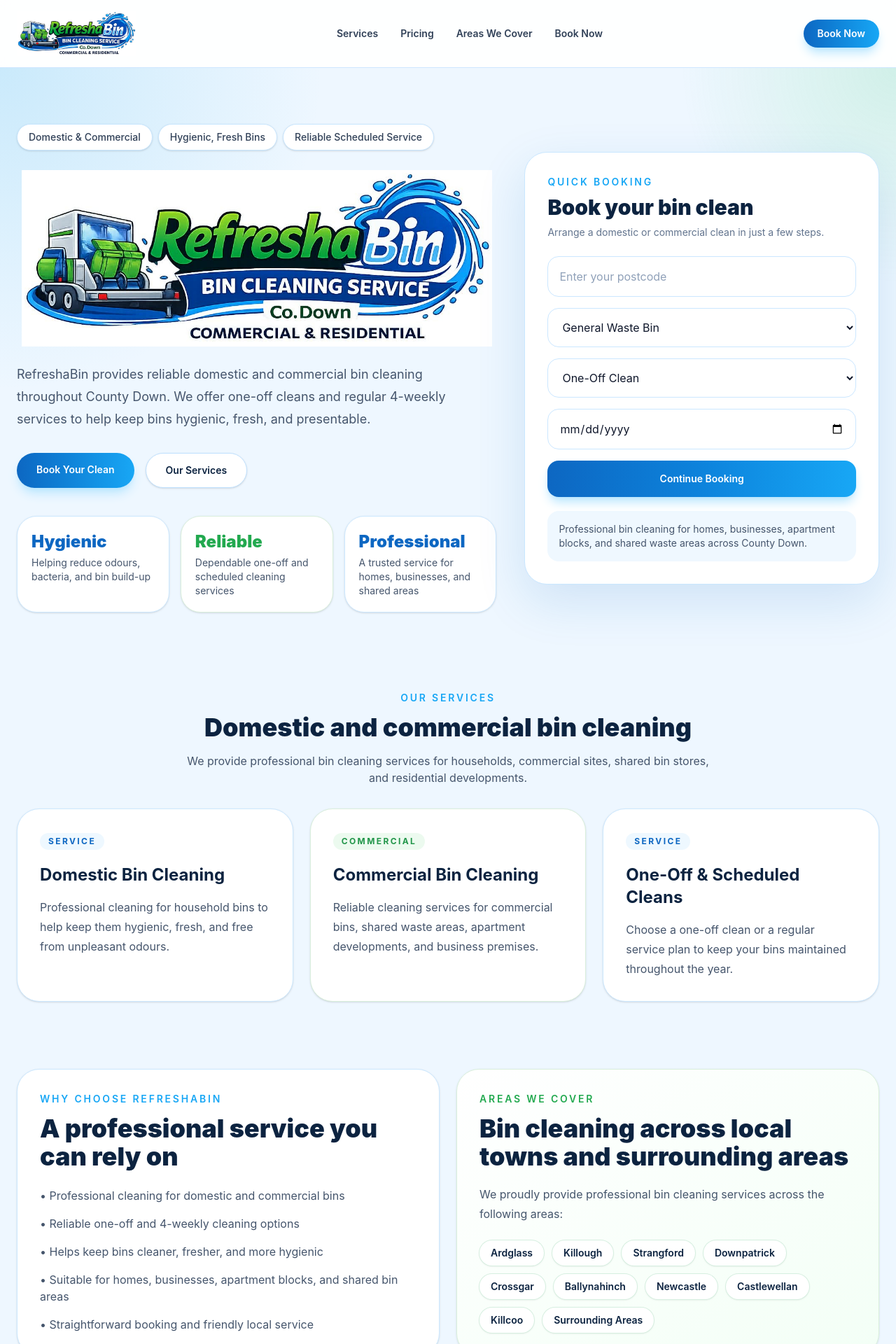
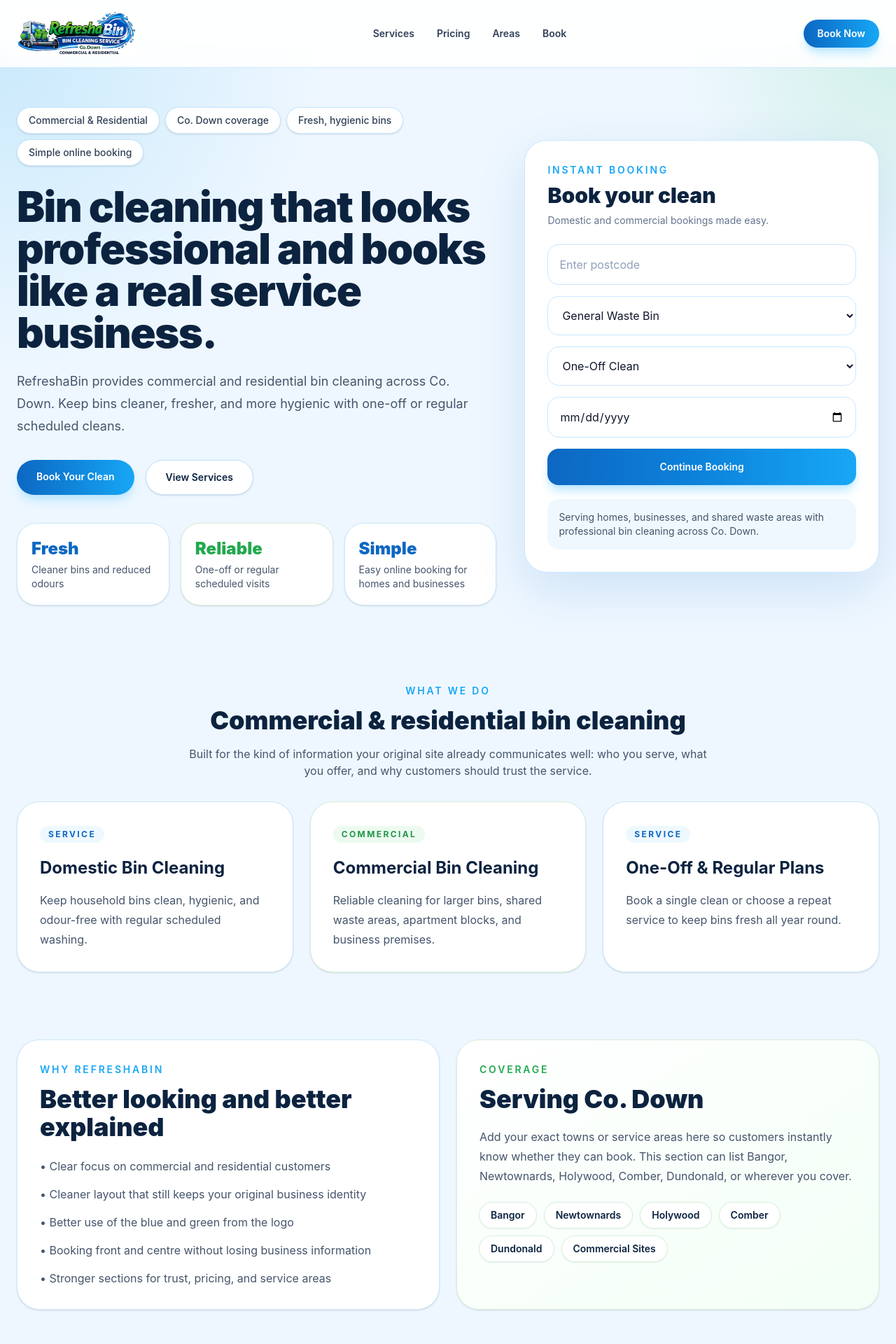
Before and after one commit to MaviUK/refreshabin, a React (Vite) app: page / in a window 1280 px wide. Shown: the top 1920 px of the page at 70% size. Built offline with nearby package versions, Linux system fonts and the light colour scheme.

Commit message:
Refactor App component for clarity and updates
Updated service descriptions, highlights, and pricing details. Improved layout and text for better clarity and user engagement.

```diff
--- a/src/App.jsx
+++ b/src/App.jsx
@@ -1,44 +1,16 @@
-export default function App() {
-  const services = [
-    {
-      title: "Domestic Bin Cleaning",
-      text: "Professional cleaning for household bins to help keep them hygienic, fresh, and free from unpleasant odours.",
-    },
-    {
-      title: "Commercial Bin Cleaning",
-      text: "Reliable cleaning services for commercial bins, shared waste areas, apartment developments, and business premises.",
-    },
-    {
-      title: "One-Off & Scheduled Cleans",
-      text: "Choose a one-off clean or a regular service plan to keep your bins maintained throughout the year.",
-    },
-  ];
+export default function App() { const services = [ { title: "Domestic Bin Cleaning", text: "Keep household bins clean, hygienic, and odour-free with regular scheduled washing.", }, { title: "Commercial Bin Cleaning", text: "Reliable cleaning for larger bins, shared waste areas, apartment blocks, and business premises.", }, { title: "One-Off & Regular Plans", text: "Book a single clean or choose a repeat service to keep bins fresh all year round.", }, ];
 
-  const highlights = [
-    "Domestic & Commercial",
-    "Hygienic, Fresh Bins",
-    "Reliable Scheduled Service",
-  ];
+const highlights = [ "Commercial & Residential", "Co. Down coverage", "Fresh, hygienic bins", "Simple online booking", ];
 
-  const pricing = [
-    { title: "One-Off Clean", price: "£15", note: "A convenient single clean for bins that need freshened up" },
-    { title: "4 Weekly Service", price: "£5", note: "Our most popular regular cleaning option" },
-    { title: "Commercial Quote", price: "Custom", note: "Tailored pricing for larger sites and business needs" },
-  ];
+const pricing = [ { title: "One-Off Clean", price: "£6", note: "Ideal for a one-time freshen up" }, { title: "4 Weekly Plan", price: "£5", note: "Best value recurring clean" }, { title: "Commercial Quote", price: "Custom", note: "Tailored for larger sites" }, ];
 
-  return (
-    <div className="min-h-screen bg-[#eef7ff] pb-24 text-slate-900 md:pb-0">
-      <header className="sticky top-0 z-20 border-b border-[#cfe7ff] bg-white/90 backdrop-blur">
-        <div className="mx-auto flex max-w-7xl items-center justify-between px-6 py-4">
-          <div className="flex items-center gap-4">
-            <img src="/logo.jpeg" alt="RefreshaBin logo" className="h-14 w-full sm:h-16" />
-          </div>
+return ( <div className="min-h-screen bg-[#eef7ff] text-slate-900"> <header className="sticky top-0 z-20 border-b border-[#cfe7ff] bg-white/90 backdrop-blur"> <div className="mx-auto flex max-w-7xl items-center justify-between px-6 py-4"> <div className="flex items-center gap-4"> <img src="/logo.jpeg" alt="RefreshaBin logo" className="h-14 w-auto sm:h-16" /> </div>
 
 <nav className="hidden items-center gap-8 text-sm font-semibold text-slate-700 md:flex">
         <a href="#services" className="transition hover:text-[#0b67c2]">Services</a>
         <a href="#pricing" className="transition hover:text-[#0b67c2]">Pricing</a>
-            <a href="#areas" className="transition hover:text-[#0b67c2]">Areas We Cover</a>
-            <a href="#book" className="transition hover:text-[#0b67c2]">Book Now</a>
+        <a href="#areas" className="transition hover:text-[#0b67c2]">Areas</a>
+        <a href="#book" className="transition hover:text-[#0b67c2]">Book</a>
       </nav>
 
       <a
@@ -50,12 +22,12 @@ export default function App() {
     </div>
   </header>
 
-      <section className="relative overflow-hidden">
+  <section className="relative overflow-hidden -mt-6">
     <div className="absolute inset-0 bg-[radial-gradient(circle_at_top_right,_rgba(34,197,94,0.14),_transparent_20%),radial-gradient(circle_at_top_left,_rgba(14,165,233,0.16),_transparent_30%)]" />
 
     <div className="relative mx-auto grid max-w-7xl gap-10 px-6 py-14 lg:grid-cols-[1.15fr_0.85fr] lg:items-center lg:py-20">
       <div>
-            <div className="hidden md:inline-flex flex-wrap gap-2">
+        <div className="inline-flex flex-wrap gap-2">
           {highlights.map((item) => (
             <span
               key={item}
@@ -66,15 +38,13 @@ export default function App() {
           ))}
         </div>
 
-            <img
-              src="/logo.jpeg"
-              alt="RefreshaBin logo"
-              className="mt-7 w-full max-w-2xl mx-auto"
-            />
+        <h1 className="mt-7 max-w-3xl text-5xl font-black tracking-tight text-[#0c2340] sm:text-6xl">
+          Bin cleaning that looks professional and books like a real service business.
+        </h1>
 
         <p className="mt-6 max-w-2xl text-lg leading-8 text-slate-600">
-              RefreshaBin provides reliable domestic and commercial bin cleaning throughout County Down.
-              We offer one-off cleans and regular 4-weekly services to help keep bins hygienic, fresh, and presentable.
+          RefreshaBin provides commercial and residential bin cleaning across Co. Down.
+          Keep bins cleaner, fresher, and more hygienic with one-off or regular scheduled cleans.
         </p>
 
         <div className="mt-8 flex flex-wrap gap-4">
@@ -88,22 +58,22 @@ export default function App() {
             href="#services"
             className="rounded-full border border-[#bfe1ff] bg-white px-7 py-3.5 text-sm font-semibold text-[#0c2340] shadow-sm"
           >
-                Our Services
+            View Services
           </a>
         </div>
 
         <div className="mt-10 grid gap-4 sm:grid-cols-3">
           <div className="rounded-[1.75rem] border border-[#cce8ff] bg-white p-5 shadow-sm">
-                <div className="text-2xl font-black text-[#0d67c2]">Hygienic</div>
-                <div className="mt-1 text-sm text-slate-600">Helping reduce odours, bacteria, and bin build-up</div>
+            <div className="text-2xl font-black text-[#0d67c2]">Fresh</div>
+            <div className="mt-1 text-sm text-slate-600">Cleaner bins and reduced odours</div>
           </div>
           <div className="rounded-[1.75rem] border border-[#d9efdc] bg-white p-5 shadow-sm">
             <div className="text-2xl font-black text-[#22a94f]">Reliable</div>
-                <div className="mt-1 text-sm text-slate-600">Dependable one-off and scheduled cleaning services</div>
+            <div className="mt-1 text-sm text-slate-600">One-off or regular scheduled visits</div>
           </div>
           <div className="rounded-[1.75rem] border border-[#cce8ff] bg-white p-5 shadow-sm">
-                <div className="text-2xl font-black text-[#0d67c2]">Professional</div>
-                <div className="mt-1 text-sm text-slate-600">A trusted service for homes, businesses, and shared areas</div>
+            <div className="text-2xl font-black text-[#0d67c2]">Simple</div>
+            <div className="mt-1 text-sm text-slate-600">Easy online booking for homes and businesses</div>
           </div>
         </div>
       </div>
@@ -113,15 +83,15 @@ export default function App() {
         className="rounded-[2rem] border border-[#c9e7ff] bg-white p-6 shadow-[0_24px_70px_rgba(13,103,194,0.14)] sm:p-8"
       >
         <div className="mb-6">
-              <p className="text-sm font-semibold uppercase tracking-[0.2em] text-[#18a7f5]">Quick Booking</p>
-              <h2 className="mt-2 text-3xl font-black text-[#0c2340]">Book your bin clean</h2>
-              <p className="mt-2 text-sm text-slate-500">Arrange a domestic or commercial clean in just a few steps.</p>
+          <p className="text-sm font-semibold uppercase tracking-[0.2em] text-[#18a7f5]">Instant Booking</p>
+          <h2 className="mt-2 text-3xl font-black text-[#0c2340]">Book your clean</h2>
+          <p className="mt-2 text-sm text-slate-500">Domestic and commercial bookings made easy.</p>
         </div>
 
         <div className="space-y-4">
           <input
             type="text"
-                placeholder="Enter your postcode"
+            placeholder="Enter postcode"
             className="w-full rounded-2xl border border-[#cbe7ff] px-4 py-4 outline-none placeholder:text-slate-400 focus:border-[#18a7f5]"
           />
 
@@ -135,8 +105,8 @@ export default function App() {
           <select className="w-full rounded-2xl border border-[#cbe7ff] px-4 py-4 outline-none focus:border-[#18a7f5]">
             <option>One-Off Clean</option>
             <option>Every 4 Weeks</option>
-                <option>Monthly Service</option>
-                <option>Commercial Quote Request</option>
+            <option>Monthly</option>
+            <option>Commercial Quote</option>
           </select>
 
           <input
@@ -150,7 +120,7 @@ export default function App() {
         </div>
 
         <div className="mt-5 rounded-2xl bg-[#eff8ff] p-4 text-sm text-slate-600">
-              Professional bin cleaning for homes, businesses, apartment blocks, and shared waste areas across County Down.
+          Serving homes, businesses, and shared waste areas with professional bin cleaning across Co. Down.
         </div>
       </div>
     </div>
@@ -158,10 +128,10 @@ export default function App() {
 
   <section id="services" className="mx-auto max-w-7xl px-6 py-8">
     <div className="mb-8 text-center">
-          <p className="text-sm font-semibold uppercase tracking-[0.2em] text-[#18a7f5]">Our Services</p>
-          <h2 className="mt-3 text-4xl font-black text-[#0c2340]">Domestic and commercial bin cleaning</h2>
+      <p className="text-sm font-semibold uppercase tracking-[0.2em] text-[#18a7f5]">What We Do</p>
+      <h2 className="mt-3 text-4xl font-black text-[#0c2340]">Commercial & residential bin cleaning</h2>
       <p className="mx-auto mt-4 max-w-3xl text-slate-600">
-            We provide professional bin cleaning services for households, commercial sites, shared bin stores, and residential developments.
+        Built for the kind of information your original site already communicates well: who you serve, what you offer, and why customers should trust the service.
       </p>
     </div>
 
@@ -169,15 +139,9 @@ export default function App() {
       {services.map((item, index) => (
         <div
           key={item.title}
-              className={`rounded-[2rem] border bg-white p-8 shadow-sm ${
-                index === 1 ? "border-[#d9efdc]" : "border-[#cce8ff]"
-              }`}
+          className={`rounded-[2rem] border bg-white p-8 shadow-sm ${index === 1 ? "border-[#d9efdc]" : "border-[#cce8ff]"}`}
         >
-              <div
-                className={`inline-flex rounded-full px-3 py-1 text-xs font-bold uppercase tracking-[0.2em] ${
-                  index === 1 ? "bg-[#ecfaef] text-[#22964a]" : "bg-[#eef8ff] text-[#0d67c2]"
-                }`}
-              >
+          <div className={`inline-flex rounded-full px-3 py-1 text-xs font-bold uppercase tracking-[0.2em] ${index === 1 ? "bg-[#ecfaef] text-[#22964a]" : "bg-[#eef8ff] text-[#0d67c2]"}`}>
             {index === 1 ? "Commercial" : "Service"}
           </div>
           <h3 className="mt-5 text-2xl font-bold text-[#0c2340]">{item.title}</h3>
@@ -190,43 +154,26 @@ export default function App() {
   <section className="mx-auto max-w-7xl px-6 py-16">
     <div className="grid gap-6 lg:grid-cols-2">
       <div className="rounded-[2rem] border border-[#cce8ff] bg-white p-8 shadow-sm">
-            <p className="text-sm font-semibold uppercase tracking-[0.2em] text-[#18a7f5]">Why Choose RefreshaBin</p>
-            <h2 className="mt-3 text-4xl font-black text-[#0c2340]">A professional service you can rely on</h2>
+        <p className="text-sm font-semibold uppercase tracking-[0.2em] text-[#18a7f5]">Why RefreshaBin</p>
+        <h2 className="mt-3 text-4xl font-black text-[#0c2340]">Better looking and better explained</h2>
         <ul className="mt-6 space-y-4 text-slate-600">
-              <li>• Professional cleaning for domestic and commercial bins</li>
-              <li>• Reliable one-off and 4-weekly cleaning options</li>
-              <li>• Helps keep bins cleaner, fresher, and more hygienic</li>
-              <li>• Suitable for homes, businesses, apartment blocks, and shared bin areas</li>
-              <li>• Straightforward booking and friendly local service</li>
+          <li>• Clear focus on commercial and residential customers</li>
+          <li>• Cleaner layout that still keeps your original business identity</li>
+          <li>• Better use of the blue and green from the logo</li>
+          <li>• Booking front and centre without losing business information</li>
+          <li>• Stronger sections for trust, pricing, and service areas</li>
         </ul>
       </div>
 
-          <div
-            id="areas"
-            className="rounded-[2rem] border border-[#d9efdc] bg-gradient-to-br from-[#ffffff] to-[#f3fff6] p-8 shadow-sm"
-          >
-            <p className="text-sm font-semibold uppercase tracking-[0.2em] text-[#22a94f]">Areas We Cover</p>
-            <h2 className="mt-3 text-4xl font-black text-[#0c2340]">Bin cleaning across local towns and surrounding areas</h2>
+      <div id="areas" className="rounded-[2rem] border border-[#d9efdc] bg-gradient-to-br from-[#ffffff] to-[#f3fff6] p-8 shadow-sm">
+        <p className="text-sm font-semibold uppercase tracking-[0.2em] text-[#22a94f]">Coverage</p>
+        <h2 className="mt-3 text-4xl font-black text-[#0c2340]">Serving Co. Down</h2>
         <p className="mt-5 leading-7 text-slate-600">
-              We proudly provide professional bin cleaning services across the following areas:
+          Add your exact towns or service areas here so customers instantly know whether they can book. This section can list Bangor, Newtownards, Holywood, Comber, Dundonald, or wherever you cover.
         </p>
         <div className="mt-6 flex flex-wrap gap-3">
-              {[
-                "Ardglass",
-                "Killough",
-                "Strangford",
-                "Downpatrick",
-                "Crossgar",
-                "Ballynahinch",
-                "Newcastle",
-                "Castlewellan",
-                "Killcoo",
-                "Surrounding Areas",
-              ].map((area) => (
-                <span
-                  key={area}
-                  className="rounded-full bg-white px-4 py-2 text-sm font-semibold text-[#0c2340] shadow-sm ring-1 ring-[#d6efe0]"
-                >
+          {["Bangor", "Newtownards", "Holywood", "Comber", "Dundonald", "Commercial Sites"].map((area) => (
+            <span key={area} className="rounded-full bg-white px-4 py-2 text-sm font-semibold text-[#0c2340] shadow-sm ring-1 ring-[#d6efe0]">
               {area}
             </span>
           ))}
@@ -238,21 +185,17 @@ export default function App() {
   <section id="pricing" className="mx-auto max-w-7xl px-6 py-4 pb-16">
     <div className="text-center">
       <p className="text-sm font-semibold uppercase tracking-[0.2em] text-[#18a7f5]">Pricing</p>
-          <h2 className="mt-3 text-4xl font-black text-[#0c2340]">Straightforward pricing for homes and businesses</h2>
+      <h2 className="mt-3 text-4xl font-black text-[#0c2340]">Simple pricing for homes and business enquiries</h2>
     </div>
 
     <div className="mt-10 grid gap-6 md:grid-cols-3">
       {pricing.map((item, index) => (
         <div
           key={item.title}
-              className={`rounded-[2rem] border bg-white p-8 text-center shadow-sm ${
-                index === 1 ? "border-[#22c55e] ring-2 ring-[#dff6e8]" : "border-[#cce8ff]"
-              }`}
+          className={`rounded-[2rem] border bg-white p-8 text-center shadow-sm ${index === 1 ? "border-[#22c55e] ring-2 ring-[#dff6e8]" : "border-[#cce8ff]"}`}
         >
           <h3 className="text-2xl font-bold text-[#0c2340]">{item.title}</h3>
-              <div className={`mt-5 text-5xl font-black ${index === 1 ? "text-[#22a94f]" : "text-[#0d67c2]"}`}>
-                {item.price}
-              </div>
+          <div className={`mt-5 text-5xl font-black ${index === 1 ? "text-[#22a94f]" : "text-[#0d67c2]"}`}>{item.price}</div>
           <p className="mt-4 text-slate-600">{item.note}</p>
         </div>
       ))}
@@ -263,40 +206,17 @@ export default function App() {
     <div className="mx-auto max-w-7xl rounded-[2rem] bg-gradient-to-r from-[#0c63ba] via-[#1188de] to-[#19a9f4] p-10 text-white shadow-[0_24px_70px_rgba(13,103,194,0.2)]">
       <div className="grid gap-6 lg:grid-cols-[1fr_auto] lg:items-center">
         <div>
-              <h2 className="text-4xl font-black">Ready to book your bin clean?</h2>
+          <h2 className="text-4xl font-black">Ready to make the site look right and actually book customers?</h2>
           <p className="mt-4 max-w-2xl text-white/90">
-                Choose a one-off clean or set up a regular service to keep your bins looking cleaner, smelling fresher, and maintained all year round.
+            This version gives you the stronger branding and fuller information you asked for. Next we should wire the booking form to a real booking flow.
           </p>
         </div>
-            <a
-              href="#book"
-              className="inline-flex items-center justify-center rounded-full bg-white px-7 py-3.5 text-sm font-semibold text-[#0d67c2] shadow-lg"
-            >
+        <a href="#book" className="inline-flex items-center justify-center rounded-full bg-white px-7 py-3.5 text-sm font-semibold text-[#0d67c2] shadow-lg">
           Start Booking
         </a>
       </div>
     </div>
   </section>
+</div>
 
-      {/* Mobile Bottom Contact Bar */}
-      <div className="fixed bottom-0 left-0 right-0 z-50 border-t border-white/20 bg-white/95 p-3 shadow-[0_-10px_30px_rgba(0,0,0,0.08)] backdrop-blur md:hidden">
-        <div className="grid grid-cols-2 gap-3">
-          <a
-            href="https://wa.me/447835843481"
-            target="_blank"
-            rel="noreferrer"
-            className="rounded-full bg-[#22a94f] px-4 py-3 text-center text-sm font-bold text-white shadow-lg"
-          >
-            Chat
-          </a>
-          <a
-            href="tel:+447835843481"
-            className="rounded-full bg-gradient-to-r from-[#0d67c2] to-[#18a7f5] px-4 py-3 text-center text-sm font-bold text-white shadow-lg"
-          >
-            Call Us
-          </a>
-        </div>
-      </div>
-    </div>
-  );
-}
+); }
```
Lines whose indentation alone changed are shown as unchanged.
